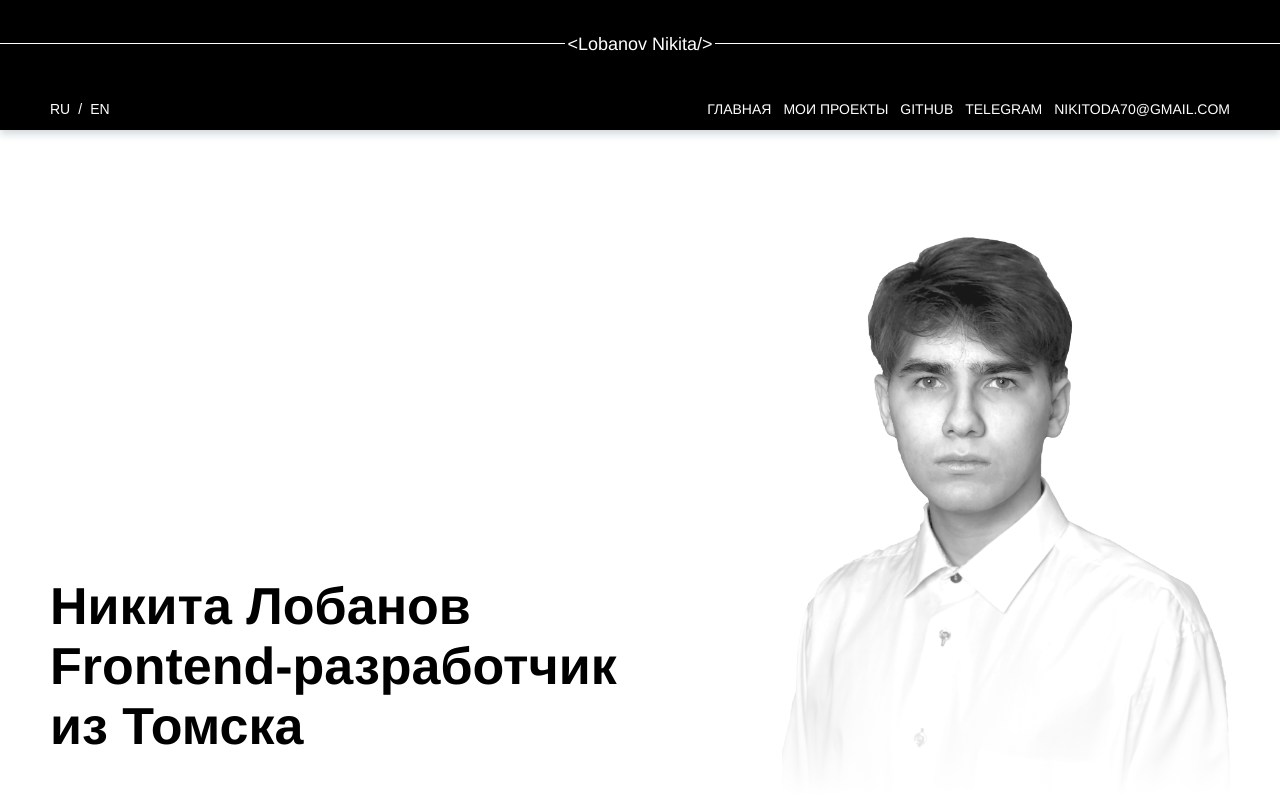
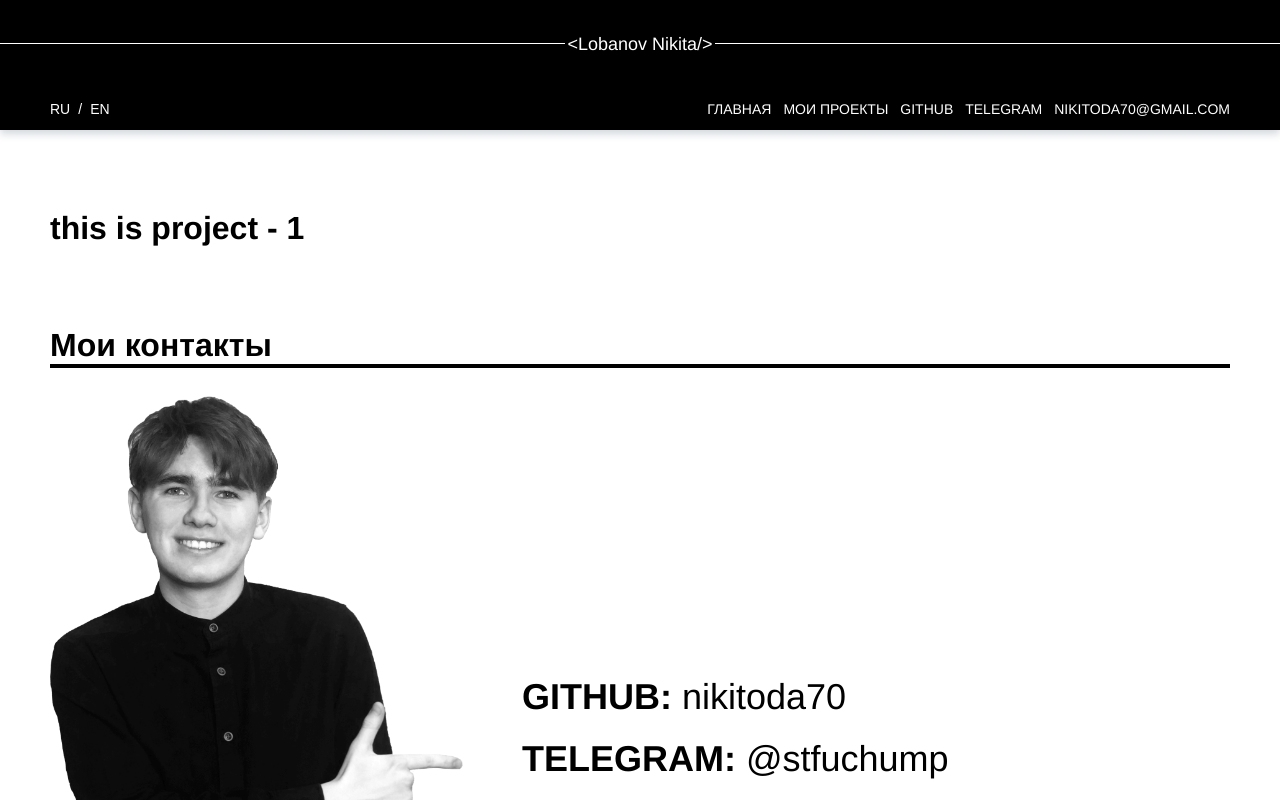
Before and after one commit to nikitoda70/portfolio, a Vue app: page /projects/1 in a window 1280 px wide. Before the commit this address led to /. Shown: the top 800 px of the page. Built offline with nearby package versions, Linux system fonts and the light colour scheme.

Commit message:
feat: add project page logic

```diff
--- a/src/assets/styles/_.scss
+++ b/src/assets/styles/_.scss
@@ -18,3 +18,5 @@
 @import "contacts";
 
 @import "projects";
+
+@import "project";
--- a/src/assets/styles/_custom-input.scss
+++ b/src/assets/styles/_custom-input.scss
@@ -5,7 +5,7 @@
   background-color: transparent;
   padding: 12px 10px;
   width: 100%;
-  transition: outline .2s ease-in-out;
+  transition: all .2s ease-in-out;
   font-size: 18px;
 
   @media (max-width: $lg) {
--- a/src/assets/styles/_custom-select.scss
+++ b/src/assets/styles/_custom-select.scss
@@ -5,7 +5,7 @@
   background-color: transparent;
   padding: 12px 10px;
   width: 100%;
-  transition: outline .2s ease-in-out;
+  transition: all .2s ease-in-out;
   font-size: 18px;
   -moz-appearance: none;
   -webkit-appearance: none;
--- /dev/null
+++ b/src/assets/styles/_project.scss
@@ -0,0 +1,19 @@
+.project {
+  padding: 100px 0;
+
+  @media (max-width: $xxl) {
+    padding: 80px 0;
+  }
+
+  @media (max-width: $lg) {
+    padding: 60px 0;
+  }
+
+  @media (max-width: $md) {
+    padding: 50px 0;
+  }
+
+  @media (max-width: $sm) {
+    padding: 30px 0;
+  }
+}
--- a/src/router/index.js
+++ b/src/router/index.js
@@ -14,6 +14,14 @@ const routes = [
     path: '/projects',
     name: 'projects',
     component: () => import('../views/ProjectsView.vue'),
+    meta: {
+      title: 'Lobanov Nikita - Проекты'
+    }
+  },
+  {
+    path: '/projects/:id',
+    name: 'project',
+    component: () => import('../views/ProjectPageView.vue'),
     meta: {
       title: 'Lobanov Nikita - Проекты'
     }
--- /dev/null
+++ b/src/views/ProjectPageView.vue
@@ -0,0 +1,24 @@
+<template>
+  <main>
+    <div class="project">
+      <div class="container">
+        <h1 v-if="project">this is project - {{ project.id }}</h1>
+        <h2 v-else>Ooops, there is not this project, let's create!!!</h2>
+      </div>
+    </div>
+    <ContactsComponent/>
+  </main>
+</template>
+
+<script>
+import ContactsComponent from '@/components/ContactsComponent'
+
+export default {
+  components: { ContactsComponent },
+  computed: {
+    project() {
+      return this.$store.getters.projectById(+this.$route.params.id)
+    }
+  }
+}
+</script>
--- a/src/views/ProjectsView.vue
+++ b/src/views/ProjectsView.vue
@@ -29,6 +29,7 @@
             class="projects__item"
             v-for="project in sortedAndSearchedProjects"
             :key="project.id"
+            @click="$router.push(`/projects/${project.id}`)"
           >
             <div class="projects__img-wrapper">
               <img
```
